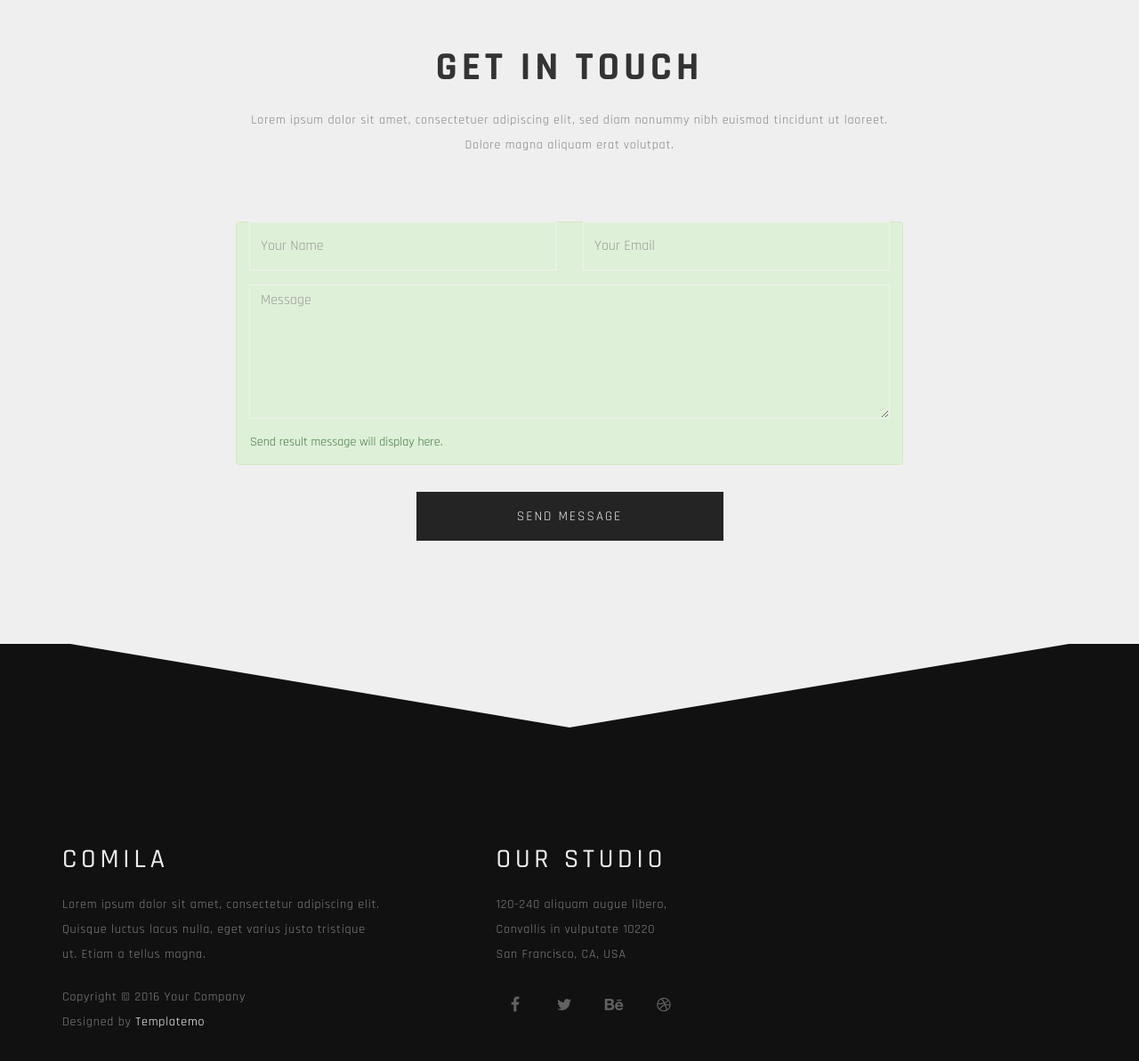
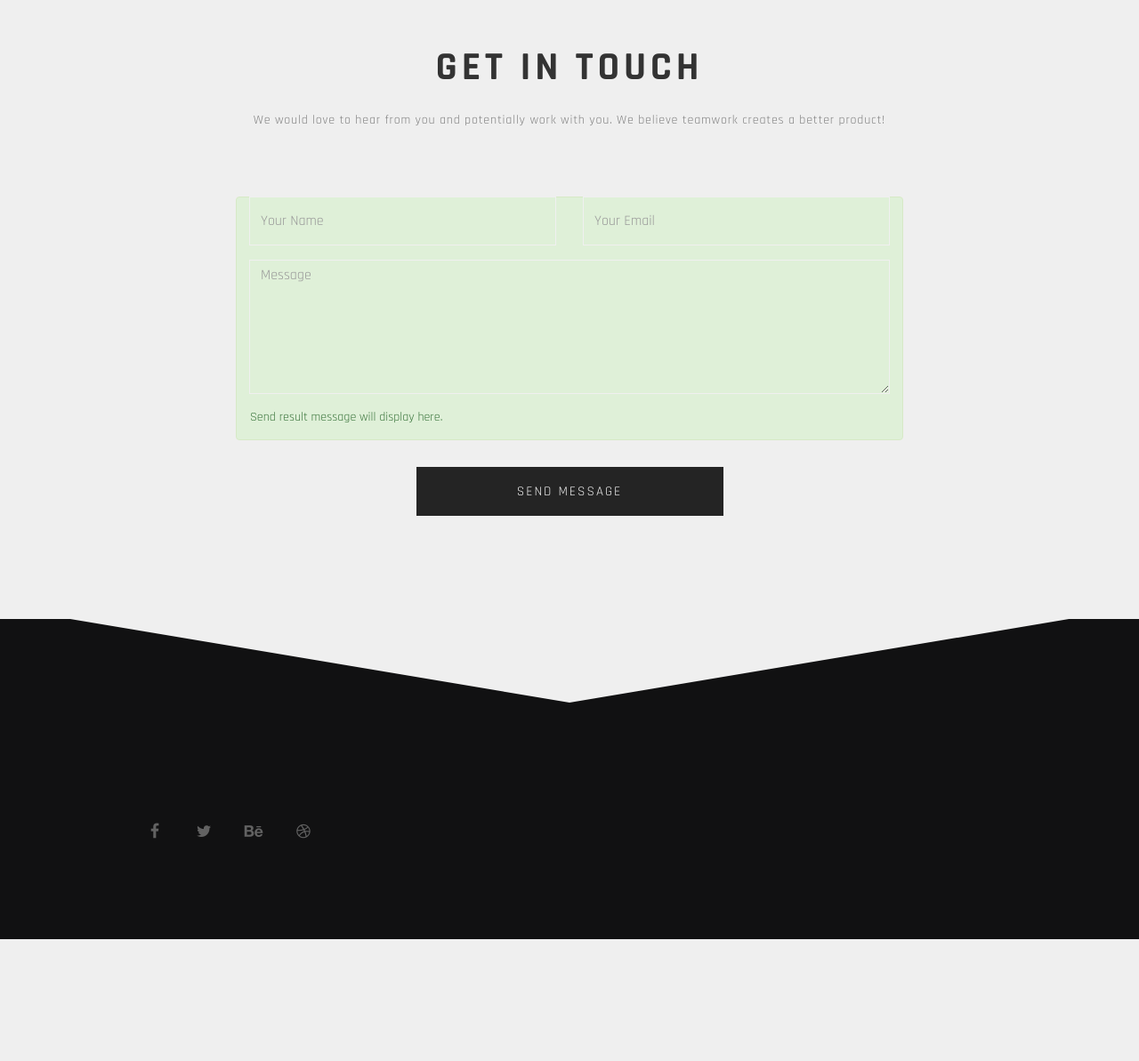
Before and after one commit to s3897845/GreenGrowthTech, a plain HTML site: page index.html in a window 1280 px wide. Shown: the part 2667-3860 px from the top of the page at 89% size. After the commit the page ends 3723 px from the top, so only its background shows below. Drawn offline with nearby package versions, Linux system fonts and the light colour scheme.

Commit message:
Update index.html

```diff
--- a/index.html
+++ b/index.html
@@ -197,7 +197,7 @@
 			<div class="col-md-offset-2 col-md-8 col-sm-12">
 				<div class="section-title">
 					<h1 class="wow fadeInUp" data-wow-delay="0.3s">Get in touch</h1>
-					<p class="wow fadeInUp" data-wow-delay="0.6s">Lorem ipsum dolor sit amet, consectetuer adipiscing elit, sed diam nonummy nibh euismod tincidunt ut laoreet. Dolore magna aliquam erat volutpat.</p>
+					<p class="wow fadeInUp" data-wow-delay="0.6s">We would love to hear from you and potentially work with you. We believe teamwork creates a better product!</p>
 				</div>
 				<div class="contact-form wow fadeInUp" data-wow-delay="1.0s">
 					<form id="contact-form" method="POST" action="#" class="tm-contact-form">
@@ -233,24 +233,11 @@
         <path d="M0 0 L50 100 L100 0 Z"></path>
       </svg>
 
-      <div class="col-md-4 col-sm-6">
-        <h2>comila</h2>
-          <div class="wow fadeInUp" data-wow-delay="0.3s">
-             <p>Lorem ipsum dolor sit amet, consectetur adipiscing elit. Quisque luctus lacus nulla, eget varius justo tristique ut. Etiam a tellus magna.</p>
-             <p class="copyright-text">Copyright &copy; 2016 Your Company <br>
-             Designed by <a rel="nofollow" href="http://www.google.com/+templatemo" target="_parent">Templatemo</a></p>
-          </div>
-      </div>
+
 
       <div class="col-md-1 col-sm-1"></div>
 
-      <div class="col-md-4 col-sm-5">
-        <h2>Our Studio</h2>
-        <p class="wow fadeInUp" data-wow-delay="0.6s">
-          120-240 aliquam augue libero,<br>
-          Convallis in vulputate 10220 <br>
-          San Francisco, CA, USA
-        </p>
+
         <ul class="social-icon">
           <li><a href="#" class="fa fa-facebook wow bounceIn" data-wow-delay="0.9s"></a></li>
           <li><a href="#" class="fa fa-twitter wow bounceIn" data-wow-delay="1.2s"></a></li>
```
